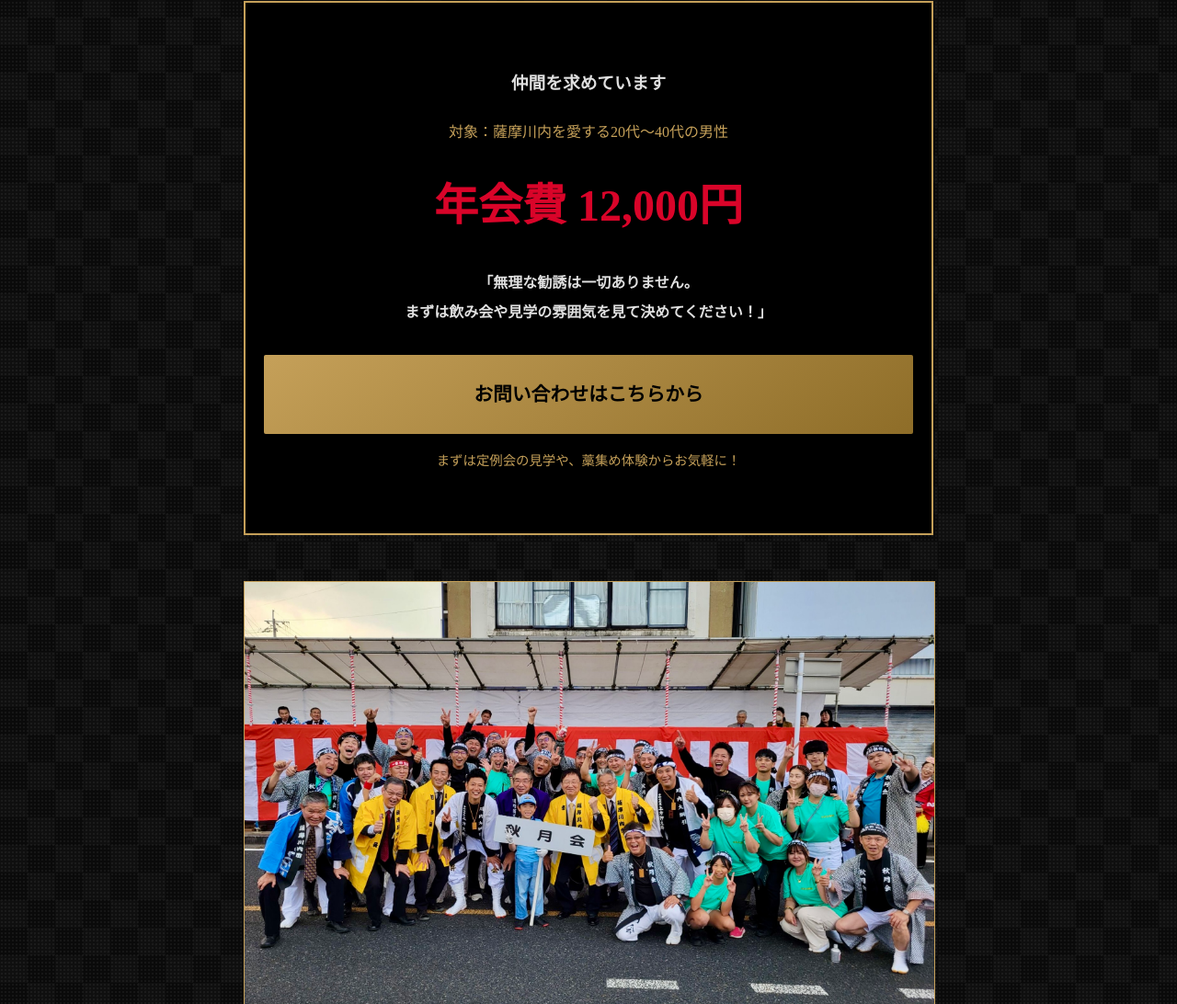
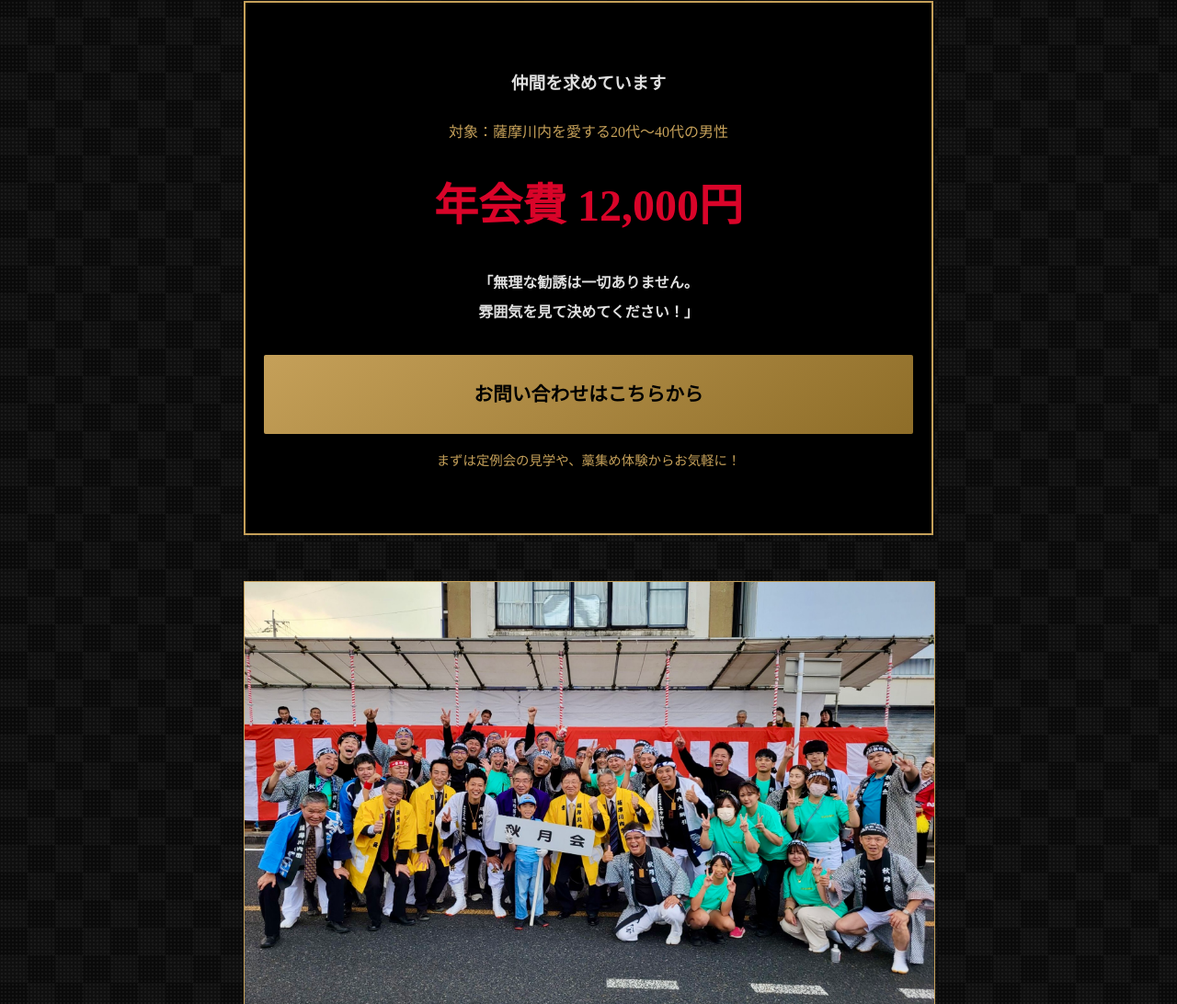
Before and after one commit to domechin6248/shugetsukai, a plain HTML site: page index.html in a window 1280 px wide. Shown: the part 3791-4883 px from the top of the page at 92% size. Drawn offline with nearby package versions, Linux system fonts and the light colour scheme.

Commit message:
Add files via upload

```diff
--- a/index.html
+++ b/index.html
@@ -187,7 +187,7 @@
 
             <p style="margin-top: 20px; font-weight: bold; color: var(--soft-white);">
                 「無理な勧誘は一切ありません。<br>
-                まずは飲み会や見学の雰囲気を見て決めてください！」
+                雰囲気を見て決めてください！」
             </p>
 
             <a href="https://forms.gle/9WpfZukxyf1B6Ujp9" class="btn">
```
